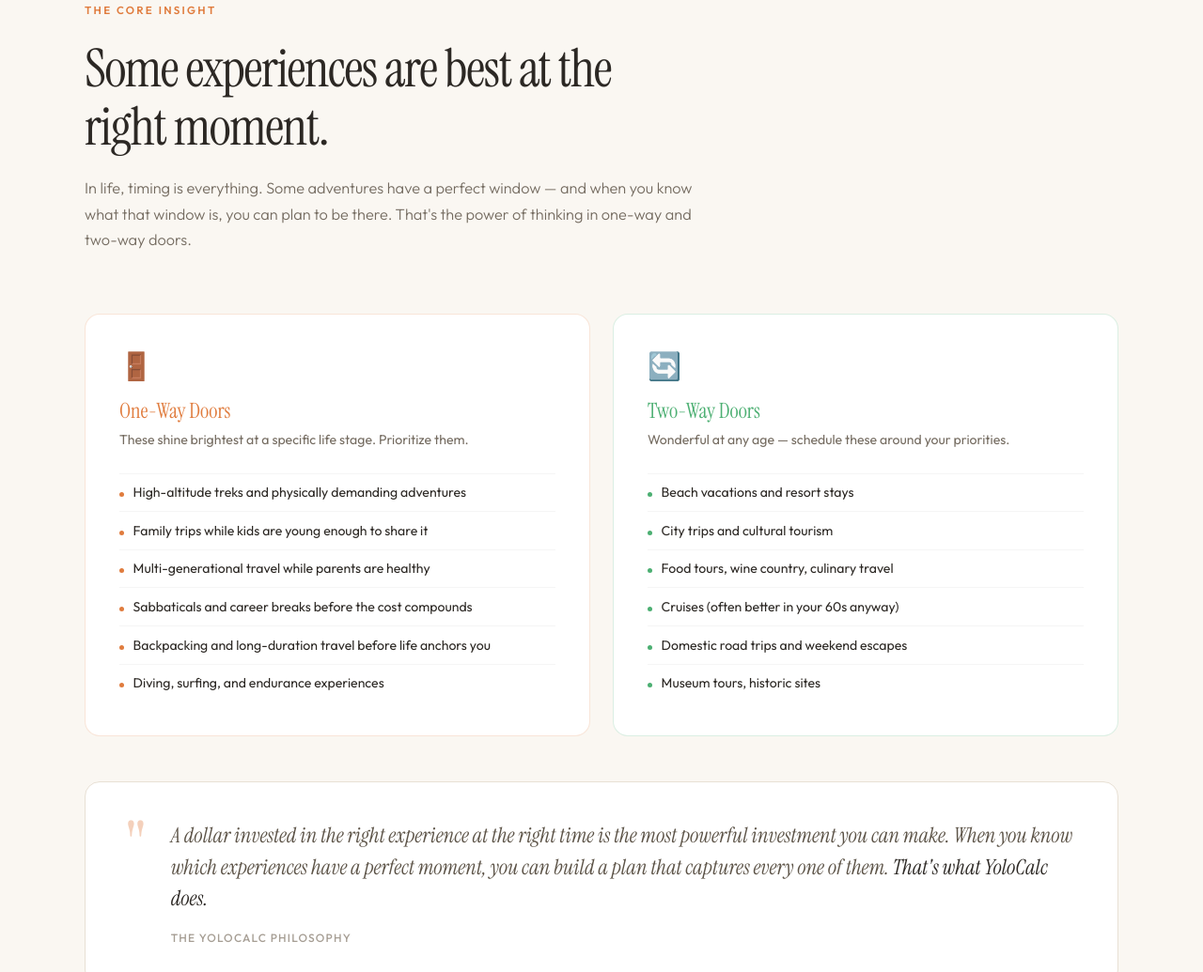
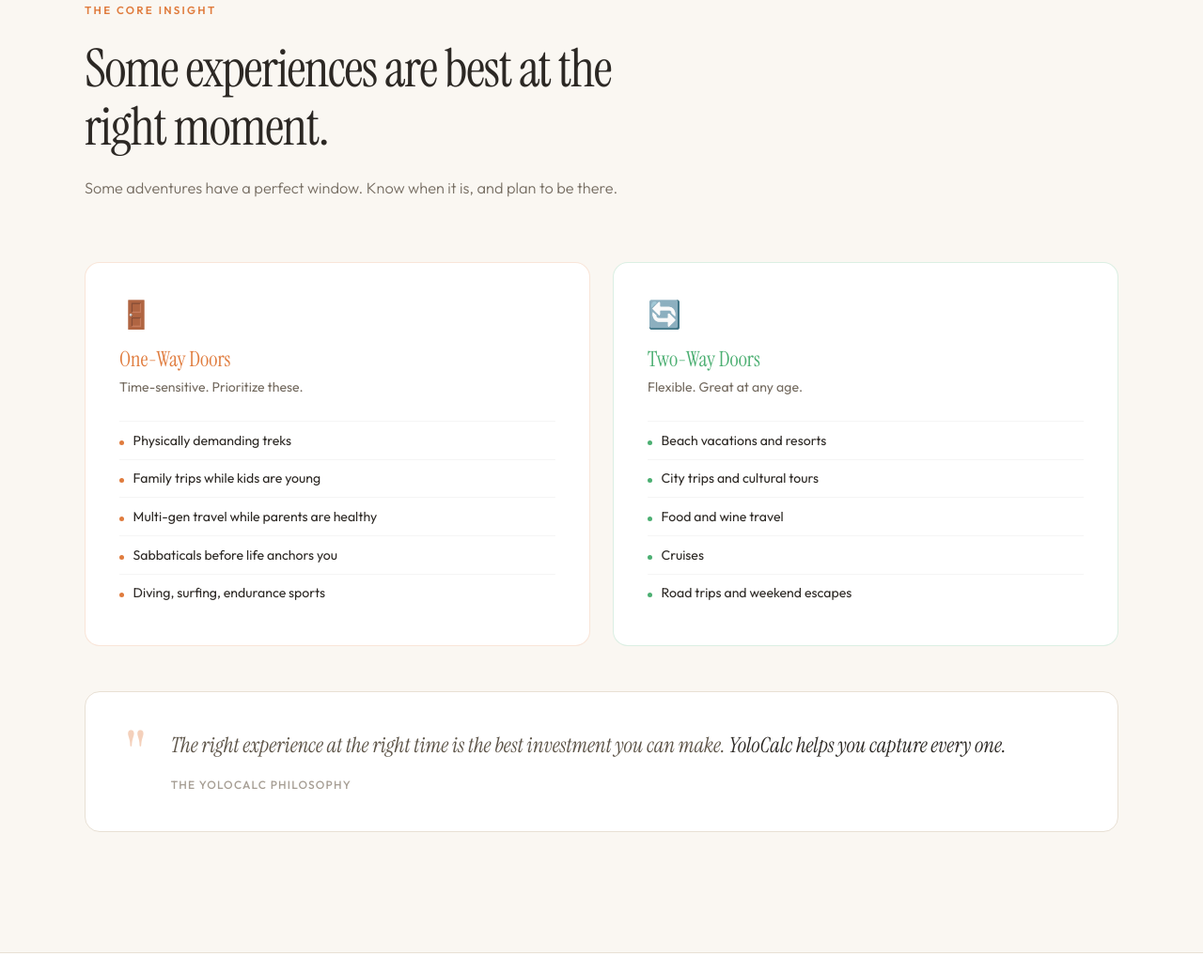
Before and after one commit to twiples/yolocalc, a website: page public/index.html in a window 1280 px wide. Shown: the part 2755-3790 px from the top of the page at 94% size. Drawn offline with Linux system fonts and the light colour scheme.

Commit message:
Tighten Core Insight section copy
Reduced wordiness throughout - shorter intro, punchier descriptions,
fewer list items, condensed callout quote.

Co-Authored-By: Claude Opus 4.5 <noreply@anthropic.com>

```diff
--- a/public/index.html
+++ b/public/index.html
@@ -857,40 +857,38 @@
     <div class="framework-lead fade-in">
       <div class="label label-sunset">The Core Insight</div>
       <h2 class="heading heading-lg">Some experiences are best at the right moment.</h2>
-      <p>In life, timing is everything. Some adventures have a perfect window — and when you know what that window is, you can plan to be there. That's the power of thinking in one-way and two-way doors.</p>
+      <p>Some adventures have a perfect window. Know when it is, and plan to be there.</p>
     </div>
     <div class="doors-grid fade-in">
       <div class="door-card one-way-card">
         <div class="door-icon-large">🚪</div>
         <h3>One-Way Doors</h3>
-        <p class="door-desc">These shine brightest at a specific life stage. Prioritize them.</p>
+        <p class="door-desc">Time-sensitive. Prioritize these.</p>
         <ul>
-          <li><div class="li-dot"></div>High-altitude treks and physically demanding adventures</li>
-          <li><div class="li-dot"></div>Family trips while kids are young enough to share it</li>
-          <li><div class="li-dot"></div>Multi-generational travel while parents are healthy</li>
-          <li><div class="li-dot"></div>Sabbaticals and career breaks before the cost compounds</li>
-          <li><div class="li-dot"></div>Backpacking and long-duration travel before life anchors you</li>
-          <li><div class="li-dot"></div>Diving, surfing, and endurance experiences</li>
+          <li><div class="li-dot"></div>Physically demanding treks</li>
+          <li><div class="li-dot"></div>Family trips while kids are young</li>
+          <li><div class="li-dot"></div>Multi-gen travel while parents are healthy</li>
+          <li><div class="li-dot"></div>Sabbaticals before life anchors you</li>
+          <li><div class="li-dot"></div>Diving, surfing, endurance sports</li>
         </ul>
       </div>
       <div class="door-card two-way-card">
         <div class="door-icon-large">🔄</div>
         <h3>Two-Way Doors</h3>
-        <p class="door-desc">Wonderful at any age — schedule these around your priorities.</p>
+        <p class="door-desc">Flexible. Great at any age.</p>
         <ul>
-          <li><div class="li-dot"></div>Beach vacations and resort stays</li>
-          <li><div class="li-dot"></div>City trips and cultural tourism</li>
-          <li><div class="li-dot"></div>Food tours, wine country, culinary travel</li>
-          <li><div class="li-dot"></div>Cruises (often better in your 60s anyway)</li>
-          <li><div class="li-dot"></div>Domestic road trips and weekend escapes</li>
-          <li><div class="li-dot"></div>Museum tours, historic sites</li>
+          <li><div class="li-dot"></div>Beach vacations and resorts</li>
+          <li><div class="li-dot"></div>City trips and cultural tours</li>
+          <li><div class="li-dot"></div>Food and wine travel</li>
+          <li><div class="li-dot"></div>Cruises</li>
+          <li><div class="li-dot"></div>Road trips and weekend escapes</li>
         </ul>
       </div>
     </div>
     <div class="framework-callout fade-in">
       <div class="callout-mark">"</div>
       <div class="callout-text">
-        A dollar invested in the right experience at the right time is the most powerful investment you can make. When you know which experiences have a perfect moment, you can build a plan that captures every one of them. <strong>That's what YoloCalc does.</strong>
+        The right experience at the right time is the best investment you can make. <strong>YoloCalc helps you capture every one.</strong>
         <span class="callout-attr">The YoloCalc Philosophy</span>
       </div>
     </div>
```
